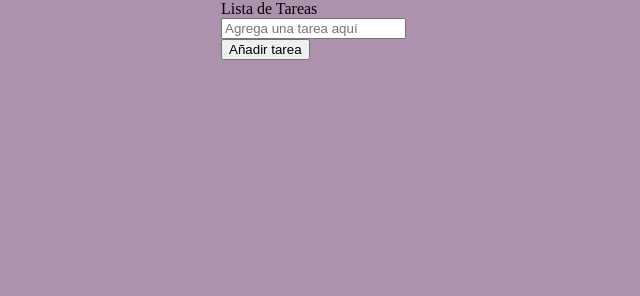
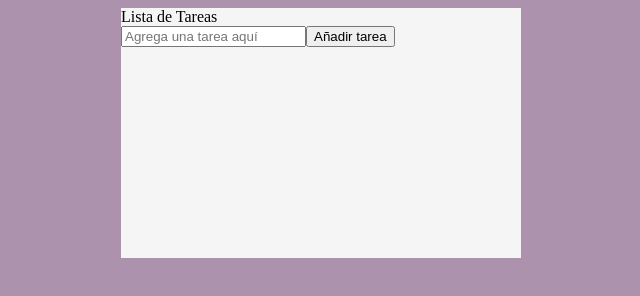
Before and after one commit to ErickJim267/my-To-Do-list, a React app: page / in a window 1280 px wide. Shown: the whole page, without its empty margins (319-959 px from the left). Built offline with nearby package versions, Linux system fonts and the light colour scheme.

Commit message:
version 1 con estilo agregado

```diff
--- a/src/js/component/App.js
+++ b/src/js/component/App.js
@@ -42,7 +42,7 @@ class App extends Component {
 
 	render() {
 		return (
-			<div className="App">
+			<div className="App contenedor">
 				<div>
 					Lista de Tareas
 					<br />
--- a/src/styles/index.scss
+++ b/src/styles/index.scss
@@ -1,11 +1,11 @@
 html{
     background: rgb(172, 146, 172);
 }
-body{
-    width: 200px;
-    height: 150px;
+.contenedor{
+    background: whitesmoke;
+    width: 400px;
+    height: 250px;
     margin: auto;
-
 }
 .btnDelete{
     display: hidden;
```
Also changed, not shown: public/index.html (+1 -1 lines), src/js/component/home.js (deleted, +0 -24 lines).
